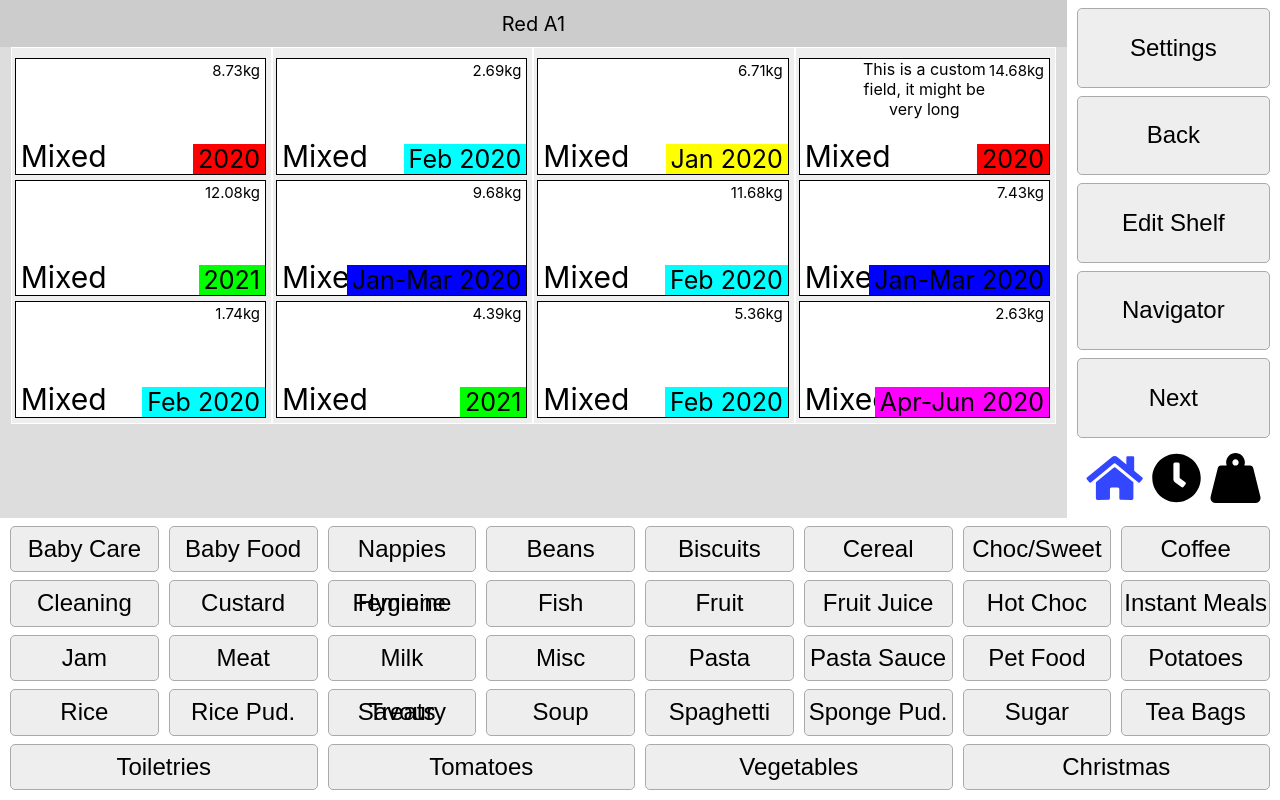
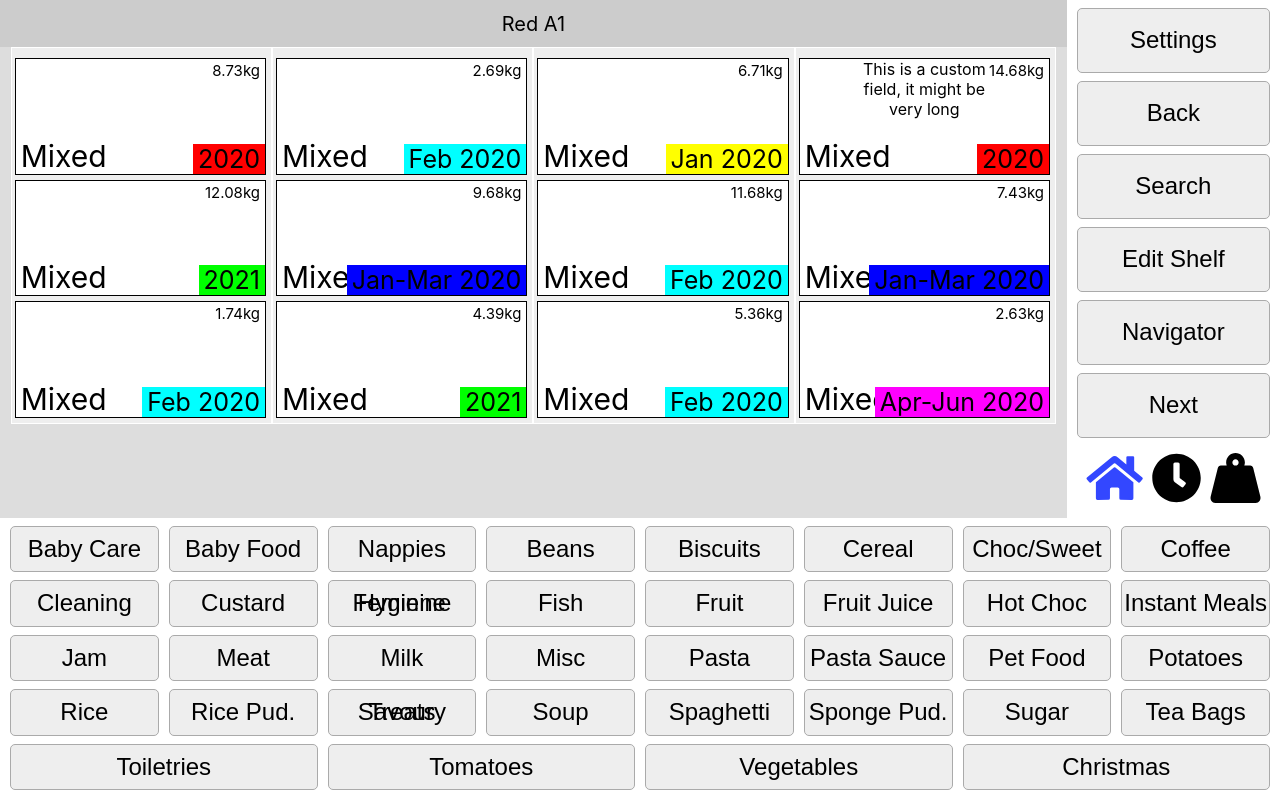
Before and after one commit to Kacper-Lubisz/TrayMaster, a React (Create React App) app: page / in a window 1280 px wide. Built offline with nearby package versions, Linux system fonts and the light colour scheme.

Commit message:
Start working on the search interface

```diff
--- /dev/null
+++ b/src/SearchPage.tsx
@@ -0,0 +1,21 @@
+import React from "react";
+import {Category} from "./core/MockWarehouse";
+
+export class SearchPage extends React.Component {
+    render() {
+        return <div>We are searching for some stuff</div>;
+    }
+
+    /**
+     * This method opens a search a for the specified query
+     */
+    static openSearch(query: SearchQuery) {
+
+    }
+
+}
+
+interface SearchQuery {
+    categories: Category[]
+    sortBy: "expiry"
+}
--- a/src/ShelfView.tsx
+++ b/src/ShelfView.tsx
@@ -7,6 +7,7 @@ import "./styles/shelfview.scss";
 import {Bay, Category, Shelf, Tray, Warehouse, Zone} from "./core/MockWarehouse";
 import {Settings} from "./core/MockSettings";
 import {faClock, faHome, faWeightHanging} from "@fortawesome/free-solid-svg-icons";
+import {SearchPage} from "./SearchPage";
 
 /**
  * Defines possible keyboard names
@@ -223,6 +224,17 @@ export class ShelfView extends React.Component<ShelfViewProps, ShelfViewState> {
         throw Error("Unimplemented method stub");
     }
 
+    makeSearch() {
+
+        const categories = Array.from(this.state.selected)
+                                .filter(([_, selected]) => selected)
+                                .map(([tray, _]) => tray.category);
+        const distinctCategories = Array.from(new Set(categories));
+
+        SearchPage.openSearch({categories: [], sortBy: "expiry"});
+
+    }
+
     render() {
         return (
             <div id="shelfView">
@@ -232,6 +244,7 @@ export class ShelfView extends React.Component<ShelfViewProps, ShelfViewState> {
                     buttons={[ // Generate sidebar buttons
                         {name: "Settings", onClick: () => alert("Settings")},
                         {name: "Back", onClick: () => alert("Back")},
+                        {name: "Search", onClick: this.makeSearch.bind(this)},
                         {name: "Edit Shelf", onClick: this.enterEditShelf.bind(this)},
                         {name: "Navigator", onClick: this.openNavigator.bind(this)},
                         {name: "Next", onClick: this.changeShelf.bind(this, "next")},
```
